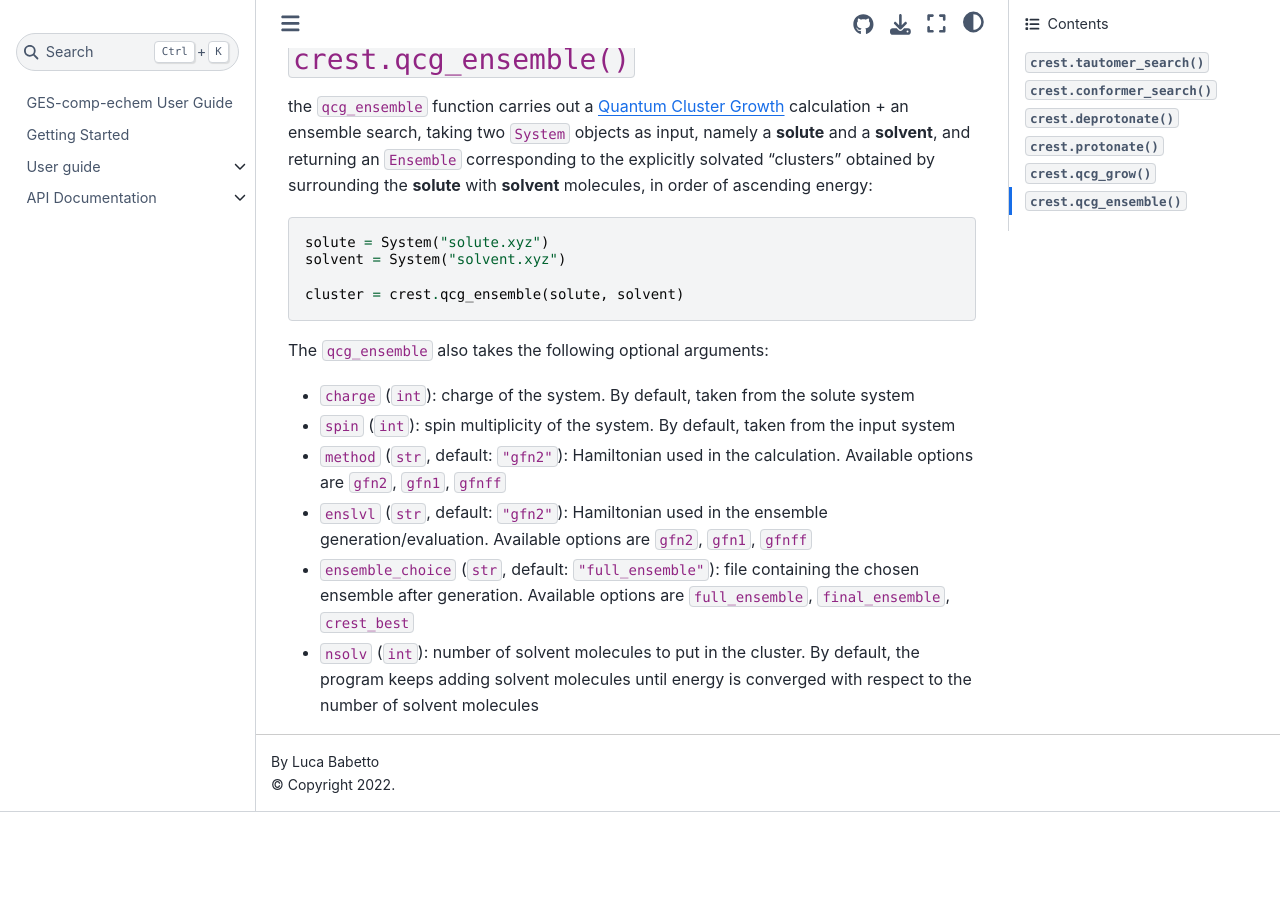
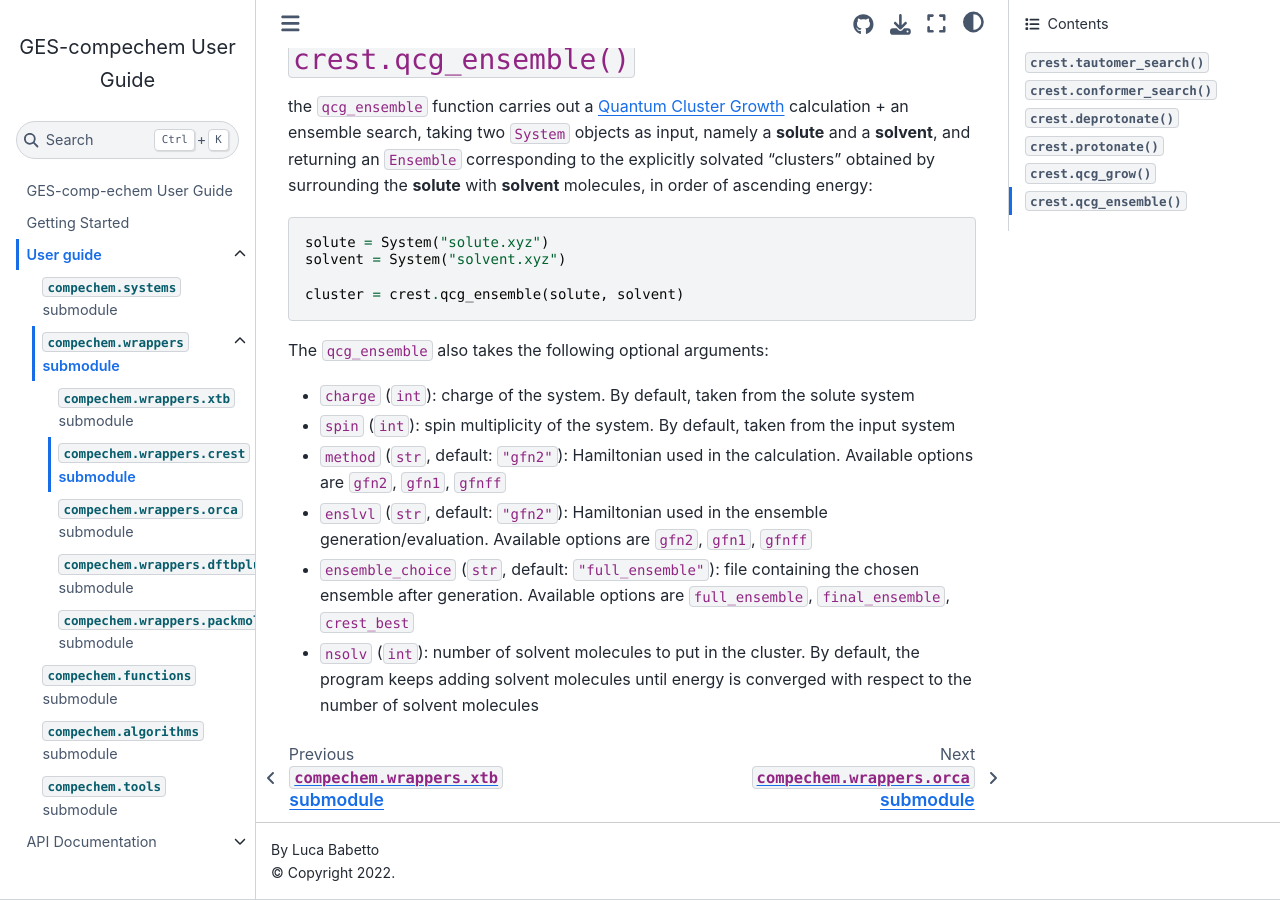
Before and after one commit to GES-compchem/GES-comp-echem, a Jupyter Book: the page built from docs/Guide/wrappers/crest.md, in a window 1280 px wide and 900 px high, scrolled down 2627 px. Built offline with Jupyter Book 1.0.4 settings and Sphinx 7.4.7 and the Sphinx Book theme 1.1.4, drawn with Linux system fonts in a browser that asks for light colours; before the commit the page ends 3439 px from its top, so only the background shows below that.

Commit message:
formatting

```diff
--- a/docs/Guide/wrappers/crest.md
+++ b/docs/Guide/wrappers/crest.md
@@ -15,7 +15,7 @@ All functions share some common optional arguments:
 
 ---
 
-### `crest.tautomer_search()`
+## `crest.tautomer_search()`
 
 the `tautomer_search` function carries out a tautomer search, taking a `System` object as input, and returning a `list` of `System` objects corresponding to the lowest energy tautomers, ordered by increasing energy:
 
@@ -31,7 +31,7 @@ best_tautomer = tautomers[0]
 
 ---
 
-### `crest.conformer_search()`
+## `crest.conformer_search()`
 
 the `conformer_search` function carries out a conformer search, taking a `System` object as input, and returning a `list` of `System` objects corresponding to the lowest energy conformers, ordered by increasing energy:
 
@@ -47,7 +47,7 @@ best_conformer = conformers[0]
 
 ---
 
-### `crest.deprotonate()`
+## `crest.deprotonate()`
 
 the `deprotonate` function carries out a deprotomer search, taking a `System` object as input, and returning a `list` of `System` objects corresponding to the lowest energy deprotomers, ordered by increasing energy:
 
@@ -63,7 +63,7 @@ best_deprotomer = deprotomers[0]
 
 ---
 
-### `crest.protonate()`
+## `crest.protonate()`
 
 the `protonate` function carries out a protomer search, taking a `System` object as input, and returning a `list` of `System` objects corresponding to the lowest energy protomers, ordered by increasing energy:
 
@@ -79,7 +79,7 @@ best_deprotomer = protomers[0]
 
 ---
 
-### `crest.qcg_grow()`
+## `crest.qcg_grow()`
 
 the `qcg_grow` function carries out a [Quantum Cluster Growth](https://xtb-docs.readthedocs.io/en/latest/crestqcg.html) calculation, taking two `System` objects as input, namely a **solute** and a **solvent**, and returning another `System` corresponding to the explicitly solvated "cluster" obtained by surrounding the **solute** with **solvent** molecules:
 
@@ -98,7 +98,7 @@ The `qcg_grow` also takes the following optional arguments:
 * `nsolv` (`int`): number of solvent molecules to put in the cluster. By default, the program keeps adding solvent molecules until energy is converged with respect to the number of solvent molecules
 ---
 
-### `crest.qcg_ensemble()`
+## `crest.qcg_ensemble()`
 
 the `qcg_ensemble` function carries out a [Quantum Cluster Growth](https://xtb-docs.readthedocs.io/en/latest/crestqcg.html) calculation + an ensemble search, taking two `System` objects as input, namely a **solute** and a **solvent**, and returning an `Ensemble` corresponding to the explicitly solvated "clusters" obtained by surrounding the **solute** with **solvent** molecules, in order of ascending energy:
 
--- a/docs/_toc.yml
+++ b/docs/_toc.yml
@@ -8,6 +8,12 @@ chapters:
   sections:
     - file: Guide/systems
     - file: Guide/wrappers
+      sections:
+        - file: Guide/wrappers/xtb
+        - file: Guide/wrappers/crest
+        - file: Guide/wrappers/orca
+        - file: Guide/wrappers/dftbplus
+        - file: Guide/wrappers/packmol
     - file: Guide/functions
     - file: Guide/algorithms
     - file: Guide/tools
```
Also changed, not shown: docs/Guide/wrappers/dftbplus.md (+5 -5 lines), docs/Guide/wrappers/orca.md (+3 -3 lines), docs/Guide/wrappers/packmol.md (+1 -1 lines), docs/Guide/wrappers/xtb.md (+2 -2 lines).
